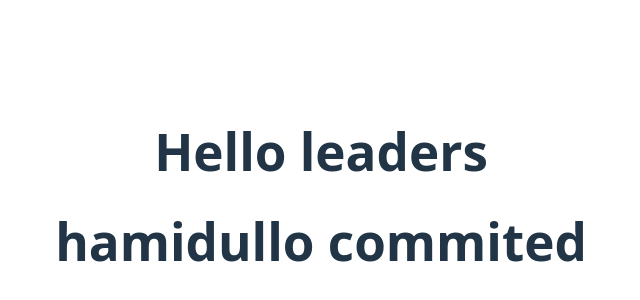
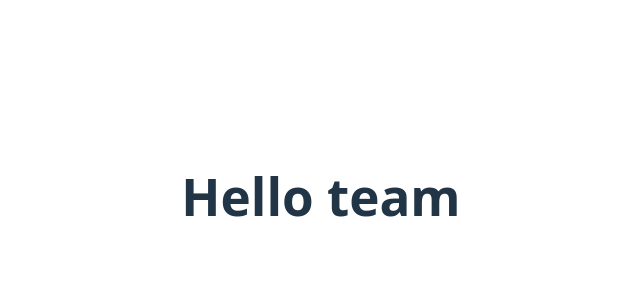
Before and after one commit to abdullayevkhamidulla/teamup, a React (Vite) app: page / in a window 1280 px wide. Shown: the part 204-504 px from the top of the page, without its empty margins (319-959 px from the left). Built offline with nearby package versions, Linux system fonts and the light colour scheme.

Commit message:
Revert "Hamidullo"

```diff
--- a/src/App.jsx
+++ b/src/App.jsx
@@ -5,8 +5,7 @@ function App() {
 
   return (
     <>
-      <h1>Hello leaders</h1>
-      <h1>hamidullo commited</h1>
+      <h1>Hello team</h1>
     </>
   )
 }
```
